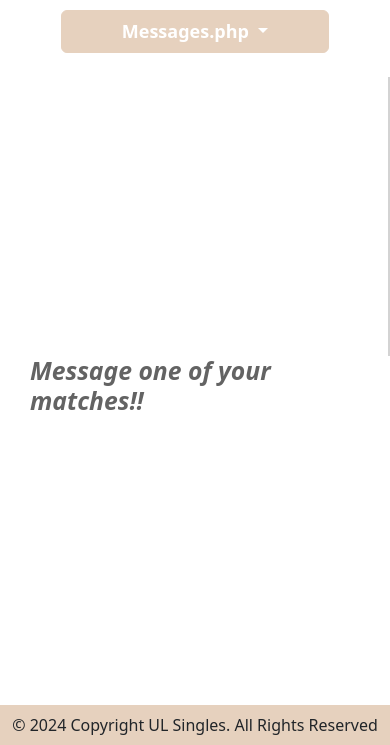
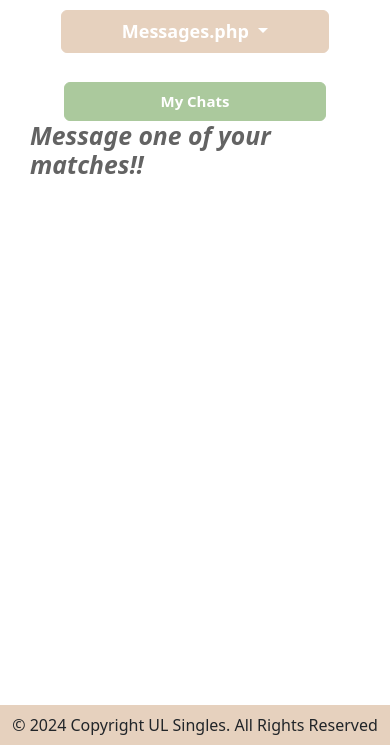
Before and after one commit to olanhealy/CS4116_Group_Project, a PHP site: page /src/pages/messages/messages.php in a window 390 px wide. Shown: the part 99-844 px from the top of the page. Run offline with PHP 8.4, Linux system fonts and the light colour scheme; the visitor is signed in with stand-in values (Sample User, id 1); data that the repository does not hold is empty.

Commit message:
responsive for mobile phones

```diff
--- a/src/assets/css/messages.css
+++ b/src/assets/css/messages.css
@@ -84,6 +84,7 @@ h2 {
   border-color: #dabb9e;
   font-weight: bold;
   cursor: pointer;
+  word-break: normal;
 }
 
 .my-message:hover .unsend-button {
@@ -133,14 +134,46 @@ h2 {
 #send-message-form button {
   width: 100px;
 }
-/*
-@media (max-width: 988px) {
+
+.chatList-btn {
+  display: none;
+}
+
+
+@media (max-width: 766px) {
+  .chatList-btn {
+    display: block;
+    background-color: #abc99d;
+    color: white;
+    text-align: center;
+    padding: 7px 95px;
+    font-size: 15px;
+    font-weight: bold;
+    border-color: #abc99d;
+    margin-top: 5px;
+    margin-right: auto;
+    margin-left: auto;
+  }
+
+
+  .chatList-btn:hover {
+    background-color: #97b189;
+    border-color: #97b189;
+  }
+
   .sidebar {
-    display: inline-block;
-    flex-direction: row;
-    overflow-x: auto;
-    overflow-y: hidden;
-    white-space: nowrap;
-    max-width: 100%;
+    position: fixed;
+    top: 17%;
+    left: -250px;
+    width: 250px;
+    max-height: 100vh;
+    background-color: #fff;
+    z-index: 1000;
+    transition: left 0.3s ease-in-out;
+    border: 2px solid #808080;
   }
-} */
+
+  .sidebar.show {
+    left: 0;
+  }
+}
--- a/src/pages/messages/messages.php
+++ b/src/pages/messages/messages.php
@@ -67,7 +67,7 @@
         <div class="container-fluid messages-container col-md-12 col-lg-12 col-sm-12 ">
             <div class="row flex-grow-1">
                 <!-- Sidebar for The messages -->
-            <div class="sidebar col-lg-3 order-lg-1 col-md-12">
+                <div class="sidebar col-lg-3 col-md-3 col-sm-12" id="sidebar">
                     <ul id="conversation-list" class="list-unstyled">
                         <?php foreach ($allConversations as $conversationMatchId) : ?>
                             <?php $matchName = getNameByMatchId($conversationMatchId, $userId); ?>
@@ -80,7 +80,8 @@
                     </ul>
                 </div>
                 <!-- area for displaying messages -->
-            <div class="content col-lg-9 order-lg-2 col-md-12">
+                <div class="content col-lg-9 col-md-9 col-sm-12" id="contentArea">
+                    <button id="toggleSidebar" class="btn btn-primary chatList-btn" type="button">My Chats</button>
                     <h2 id="message-title">Message one of your matches!!</h2>
                     <div id="message-content" class="messages">
                     </div>
@@ -100,6 +101,20 @@
 
 
         <script>
+            $(document).ready(function() {
+                // Add click event listener to toggle button
+                $('#toggleSidebar').click(function() {
+                    $('#sidebar').toggleClass('show');
+                    $('#contentArea').toggleClass('show');
+                });
+            });
+
+            $('#conversation-list li').click(function() {
+                $('#sidebar').removeClass('show');
+                $('#contentArea').removeClass('show');
+            });
+
+
             var currentMatchId = null;
 
             function loadMessages(matchId) {
```
Lines whose indentation alone changed are shown as unchanged.
